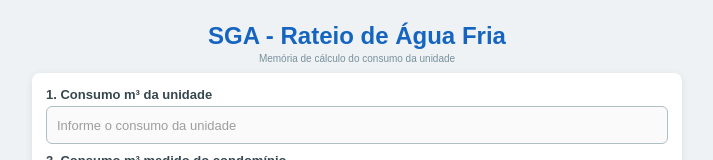
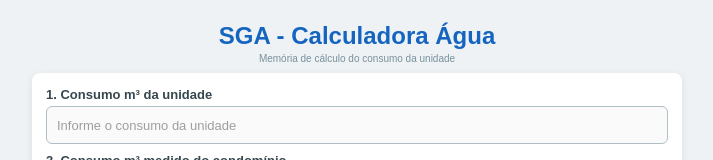
Before and after one commit to rither-nascimento/SGA-AF, a plain HTML site: page index.html in a window 1280 px wide. Shown: the top 160 px of the page, without its empty margins (283-996 px from the left). Drawn offline with Linux system fonts and the light colour scheme.

Commit message:
Update index.html

```diff
--- a/index.html
+++ b/index.html
@@ -3,7 +3,7 @@
 <head>
 <meta charset="UTF-8">
 <meta name="viewport" content="width=device-width,initial-scale=1">
-<title>SGA - Calculadora Água </title>
+<title>SGA - Calculadora Água</title>
 <style>
     * {
         box-sizing: border-box;
@@ -332,7 +332,7 @@
 <div class="container">
 
 <div class="cabecalho">
-<h1>SGA - Rateio de Água Fria</h1>
+<h1> SGA - Calculadora Água </h1>
 <p>Memória de cálculo do consumo da unidade</p>
 </div>
 
```
